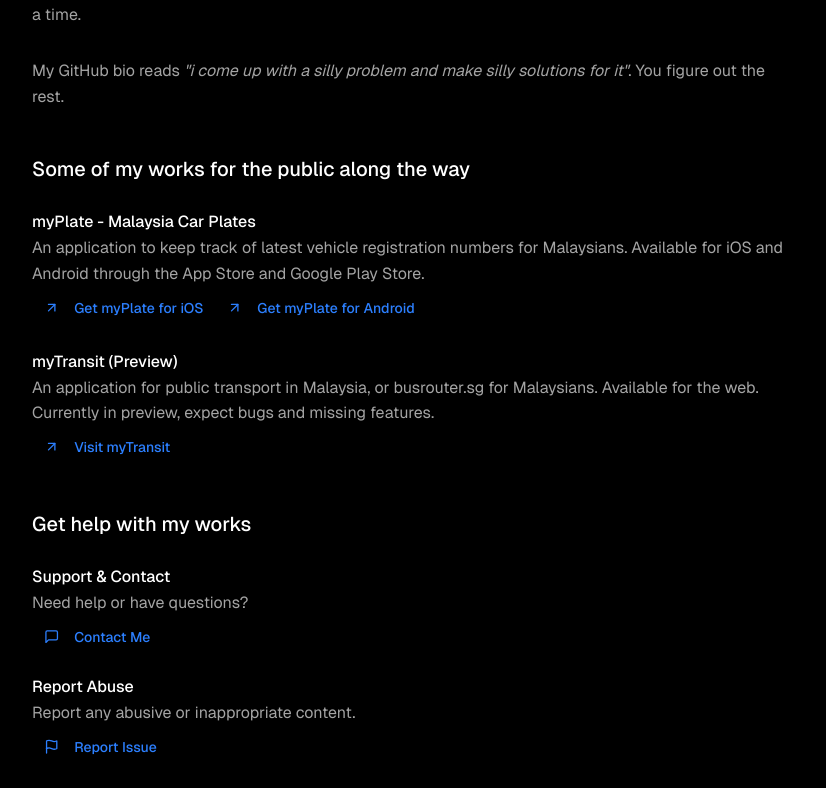
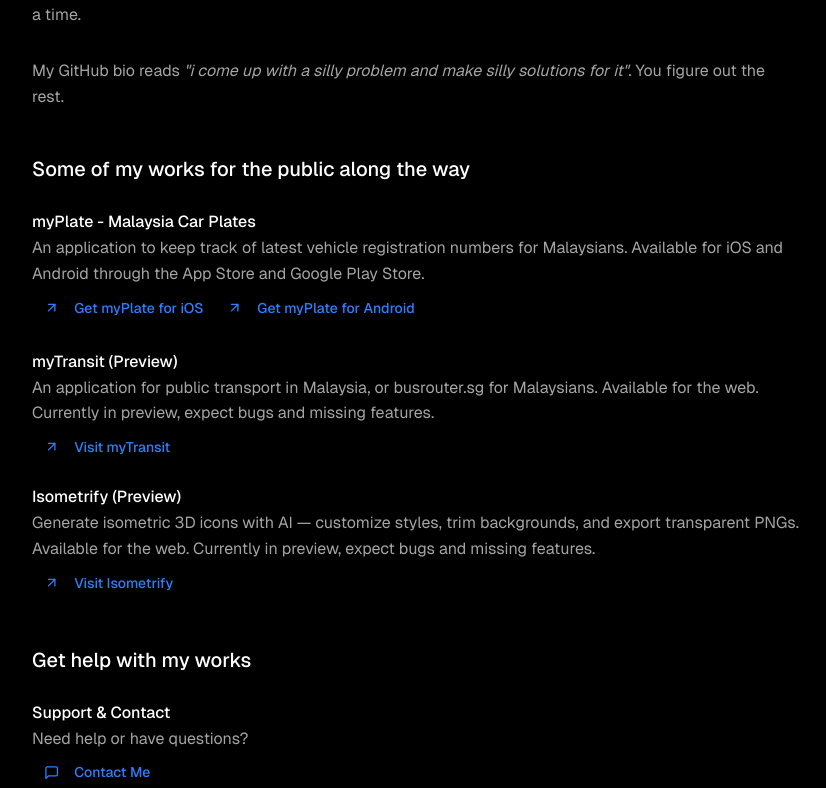
Before and after one commit to thinesjs/thinesjs.com, a React (Vite) app: page / in a window 1280 px wide. Shown: the part 517-1305 px from the top of the page, without its empty margins (224-1050 px from the left). Built offline with nearby package versions, Linux system fonts and the light colour scheme.

Commit message:
feat: added isometrify to projects

```diff
--- a/src/data/projects.ts
+++ b/src/data/projects.ts
@@ -31,7 +31,19 @@
         links: [
             {
                 text: "Visit myTransit",
-                url: "https://preview.mytransit.thinesjs.com?ref=thinesjs.com",
+                url: "https://preview.mytransit.thinesjs.com",
+                icon: ArrowUpRightIcon,
+            },
+        ],
+    },
+    {
+        title: "Isometrify (Preview)",
+        description:
+            "Generate isometric 3D icons with AI — customize styles, trim backgrounds, and export transparent PNGs. Available for the web.\n\nCurrently in preview, expect bugs and missing features.",
+        links: [
+            {
+                text: "Visit Isometrify",
+                url: "https://preview.isometrify.thinesjs.com",
                 icon: ArrowUpRightIcon,
             },
         ],
```
